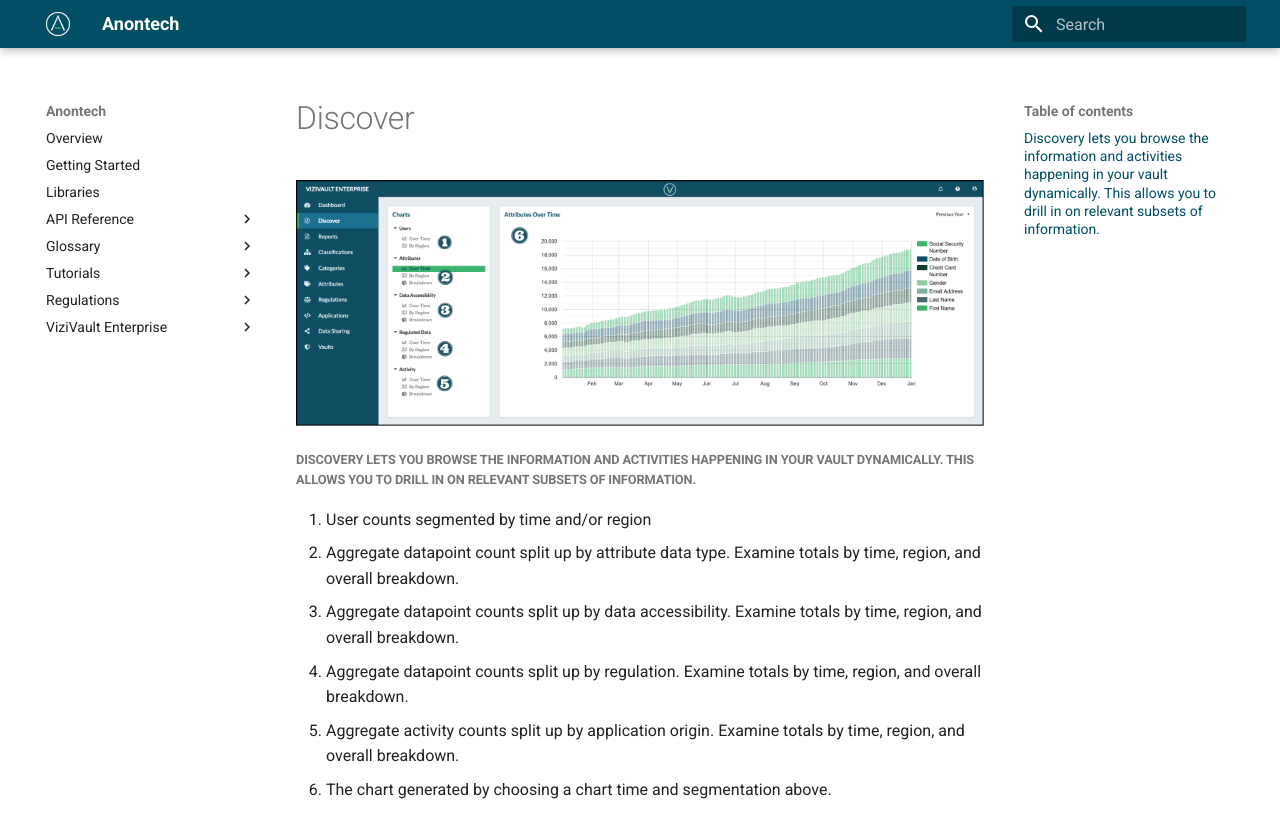
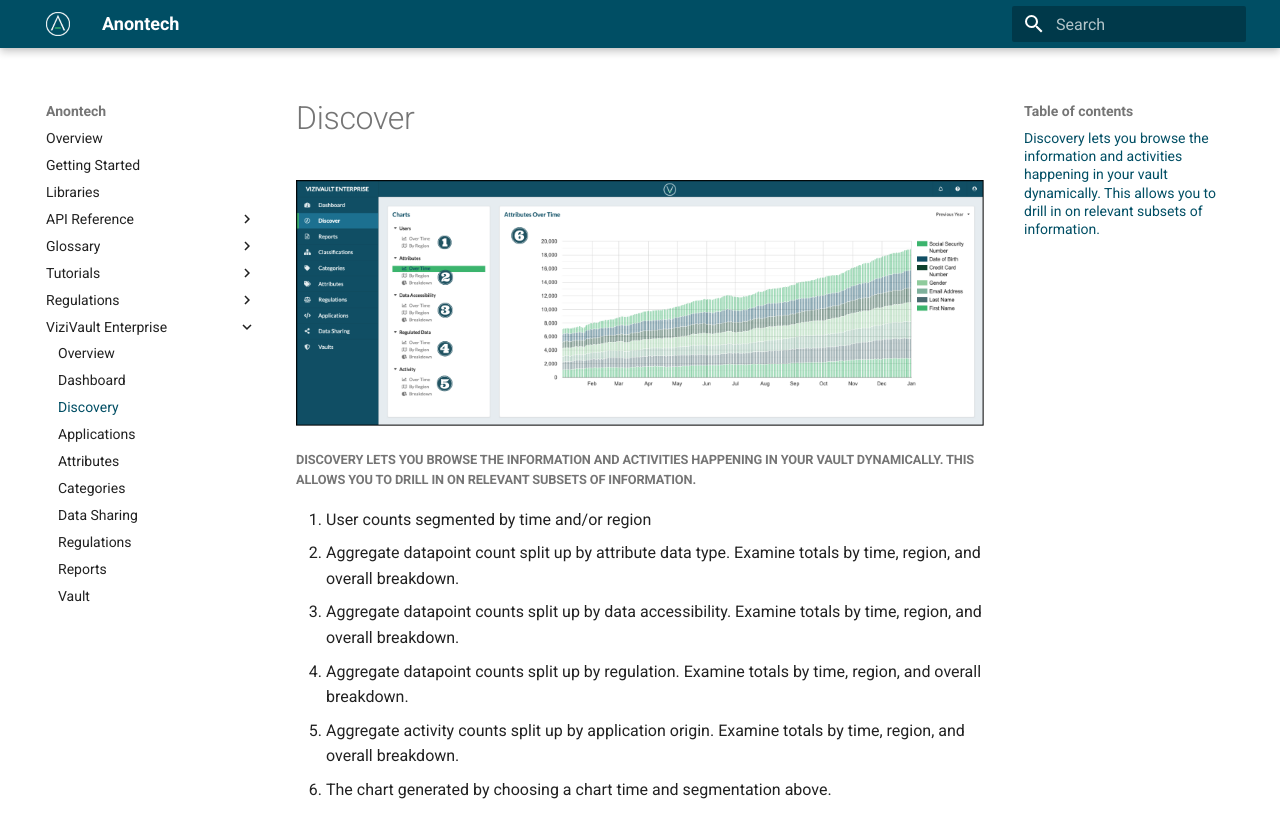
Before and after one commit to anontechnology/documentation, an MkDocs documentation site: the page built from docs/vizivault-enterprise/discover.md, in a window 1280 px wide. Shown: the top 838 px of the page. Built offline with MkDocs 1.6.1 and Material for MkDocs 9.7.7, drawn with Linux system fonts in a browser that asks for light colours.

Commit message:
Add discover and dashboard to the menu.

```diff
--- a/mkdocs.yml
+++ b/mkdocs.yml
@@ -35,6 +35,8 @@ nav:
     - CCPA (California): https://oag.ca.gov/privacy/ccpa
   - ViziVault Enterprise:
       - Overview: vizivault-enterprise/overview.md
+      - Dashboard: vizivault-enterprise/dashboard.md
+      - Discovery: vizivault-enterprise/discover.md
       - Applications: vizivault-enterprise/applications.md
       - Attributes: vizivault-enterprise/attributes.md
       - Categories: vizivault-enterprise/categories.md
```
Also changed, not shown: docs/vizivault-enterprise/discover.md (renamed from docs/vizivault-enterprise/Discover.md).
